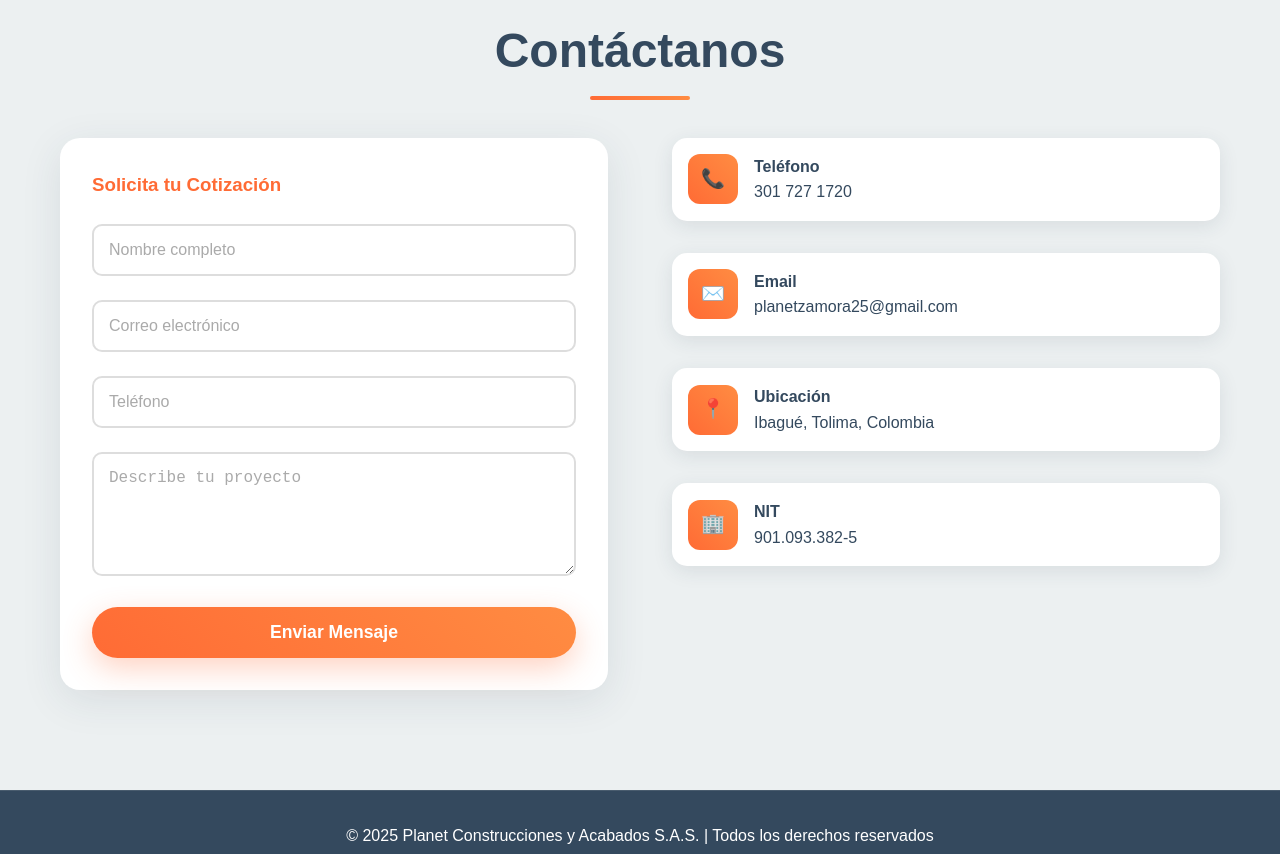
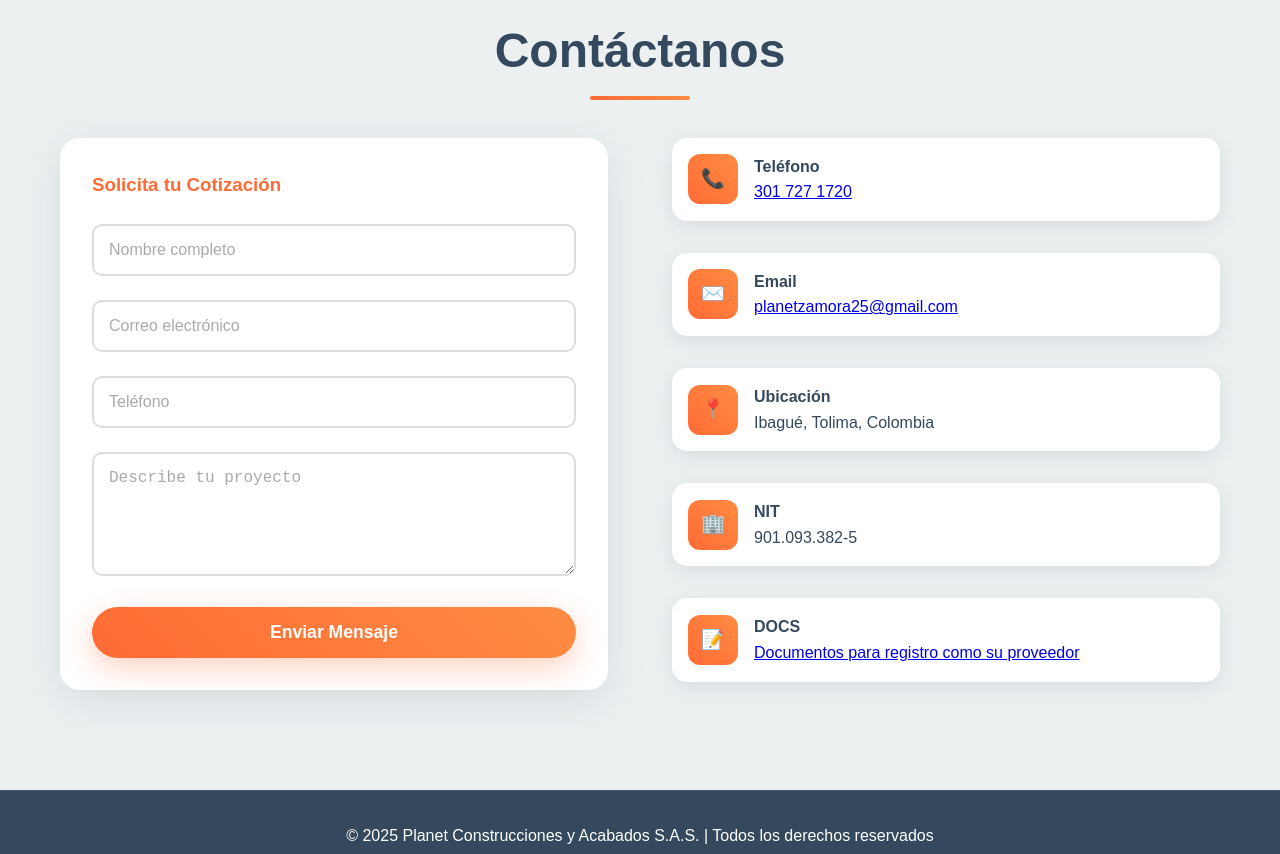
Before and after one commit to Edwinlogo/Planet, a plain HTML site: page index.html in a window 1280 px wide. Shown: the part 2820-3674 px from the top of the page. Drawn offline with Linux system fonts and the light colour scheme.

Commit message:
Update index.html

```diff
--- a/index.html
+++ b/index.html
@@ -468,7 +468,7 @@
         <!-- Video de fondo (reemplaza con tu video) -->
         <video class="hero-video" autoplay muted loop playsinline>
             <source src="https://planetconstrucciones.dcedwin.com/img/video.mp4" type="video/mp4">
-            <source src="tu-video-construccion.webm" type="video/webm">
+            <source src="https://planetconstrucciones.dcedwin.com/img/video.webm" type="video/webm">
             <!-- Fallback para navegadores que no soporten video -->
             Tu navegador no soporta el elemento de video.
         </video>
@@ -505,7 +505,7 @@
     <!-- Services Section -->
     <section id="servicios" class="section section-services">
         <div class="container">
-            <h2 class="section-title animate-on-scroll" style="color: #333;">Nuestros Servicios</h2>
+            <h2 class="section-title animate-on-scroll" style="color: #333;">Servicios Destacados</h2>
             <div class="services-grid">
                 <div class="service-card animate-on-scroll" onclick="openGallery('urbanismo')">
                     <div class="service-icon">🏗️</div>
@@ -546,14 +546,14 @@
             <h2 class="section-title animate-on-scroll">Misión & Visión</h2>
             <div class="mv-grid">
                 <div class="mv-card animate-on-scroll">
-                    <h3 style="color: var(--orange-primary); margin-bottom: 1rem; font-size: 1.5rem;">🎯 Nuestra Misión</h3>
+                    <h3 style="color: var(--orange-primary); margin-bottom: 1rem; font-size: 1.5rem;">Nuestra Misión</h3>
                     <p>Somos una empresa dedicada a brindar servicios de construcción, remodelación y mantenimiento,
                     con nuestra experiencia y compromiso contribuimos al éxito de los proyectos de nuestros clientes.
                     Contamos con un equipo humano comprometido y consciente que los servicios prestados deben ser
                     óptimos y funcionales.</p>
                 </div>
                 <div class="mv-card animate-on-scroll">
-                    <h3 style="color: var(--orange-primary); margin-bottom: 1rem; font-size: 1.5rem;">🚀 Nuestra Visión</h3>
+                    <h3 style="color: var(--orange-primary); margin-bottom: 1rem; font-size: 1.5rem;">Nuestra Visión</h3>
                     <p>Para el año 2030 seremos una organización líder en el campo de arquitectura e ingeniería civil,
                     preservando el medio ambiente. Proporcionando oportunidades de desarrollo integral, caracterizados
                     por una sólida cultura de servicio, basada en el compromiso de nuestra gente, con calidad,
@@ -590,14 +590,18 @@
                         <div class="contact-icon">📞</div>
                         <div>
                             <h4>Teléfono</h4>
-                            <p>301 727 1720</p>
+                            <p>
+							<a href="tel:3017271720">301 727 1720</a>
+							</p>
                         </div>
                     </div>
                     <div class="contact-item">
                         <div class="contact-icon">✉️</div>
                         <div>
                             <h4>Email</h4>
-                            <p>planetzamora25@gmail.com</p>
+                            <p>
+							<a href="mailto:planetzamora25@gmail.com">planetzamora25@gmail.com</a>
+							</p>
                         </div>
                     </div>
                     <div class="contact-item">
@@ -607,13 +611,25 @@
                             <p>Ibagué, Tolima, Colombia</p>
                         </div>
                     </div>
-                    <div class="contact-item">
+
+					<div class="contact-item">
                         <div class="contact-icon">🏢</div>
                         <div>
                             <h4>NIT</h4>
                             <p>901.093.382-5</p>
                         </div>
-                    </div>
+					</div>
+
+					<div class="contact-item">
+                        <div class="contact-icon">📝</div>
+                        <div>
+                            <h4>DOCS</h4>
+                            <p>
+							<a href="https://drive.google.com/file/d/1wmCf9cLA43Yx0fKI-dLcnba4eXln7qo8/view?usp=sharing">
+							Documentos para registro como su proveedor
+							</a></p>
+                        </div>
+					</div>
                 </div>
             </div>
         </div>
@@ -678,37 +694,44 @@
         // Galería de imágenes para servicios
         const serviceImages = {
             urbanismo: [
-                'imagen1-urbanismo.jpg',
-                'imagen2-urbanismo.jpg',
-                'imagen3-urbanismo.jpg',
-                'imagen4-urbanismo.jpg'
+                'https://s.yimg.com/ny/api/res/1.2/..JgfCdm507iRUjPB2ItIg--/YXBwaWQ9aGlnaGxhbmRlcjt3PTk2MDtoPTYzOTtjZj13ZWJw/https://media.zenfs.com/en/edinburgh_live_607/79d237bb069d9d69440cc88e79a57309',
+                'https://i.ytimg.com/vi/dXDbgCiKLyA/maxresdefault.jpg',
+                'https://www.elespectador.com/resizer/v2/GEISCRPSZFCFBNW2GGLP5POSSE.jpeg?auth=5cdee28dfb6edc1ecec14ed0e3f4f365a90fab86fbfa9fc0d2d25a971c7bb43c&width=1096&height=730&smart=true&quality=60',
+                'img/imagen4-urbanismo.jpg',
+				'img/imagen6-urbanismo.jpg',
+				'img/imagen5-urbanismo.jpg'
             ],
             enchapes: [
-                'imagen1-enchapes.jpg',
-                'imagen2-enchapes.jpg',
-                'imagen3-enchapes.jpg',
-                'imagen4-enchapes.jpg'
+                'https://m.media-amazon.com/images/I/81TJNXeaZqL.jpg',
+                'img/imagen2-enchapes.jpg',
+                'img/imagen3-enchapes.jpg',
+                'img/imagen4-enchapes.jpg',
+				'img/imagen5-enchapes.jpg',
+				'img/imagen6-enchapes.jpg'
             ],
             resanes: [
-                'imagen1-resanes.jpg',
-                'imagen2-resanes.jpg',
-                'imagen3-resanes.jpg'
+                'https://victoryepes.blogs.upv.es/files/2024/10/Foto-Molins-Reparacion.jpg',
+                'https://deprolsafety.com/cdn/shop/products/salesalesalesalesalesale_8.png?v=1652287590',
+                'https://sanchezgronskirecubrimientos.com/wp-content/uploads/2022/06/IMG_6578-1140x600.jpeg'
             ],
             aseo: [
-                'imagen1-aseo.jpg',
-                'imagen2-aseo.jpg',
-                'imagen3-aseo.jpg'
+                'img/imagen1-aseo.jpg',
+                'img/imagen2-aseo.jpg',
+                'https://www.sicsas.com.co/wp-content/uploads/2022/05/aseo-fino-para-entrega-de-obras.jpeg'
             ],
             remodelaciones: [
-                'imagen1-remodelaciones.jpg',
-                'imagen2-remodelaciones.jpg',
-                'imagen3-remodelaciones.jpg',
-                'imagen4-remodelaciones.jpg'
+                'img/imagen1-remodelaciones.jpg',
+                'img/imagen2-remodelaciones.jpg',
+                'img/imagen3-remodelaciones.jpg',
+                'img/imagen4-remodelaciones.jpg'
             ],
             mamposteria: [
-                'imagen1-mamposteria.jpg',
-                'imagen2-mamposteria.jpg',
-                'imagen3-mamposteria.jpg'
+                'img/imagen1-mamposteria.jpg',
+                'img/imagen2-mamposteria.jpg',
+                'img/imagen3-mamposteria.jpg',
+				'img/imagen4-mamposteria.jpg',
+				'img/imagen5-mamposteria.jpg',
+				'img/imagen6-mamposteria.jpg'
             ]
         };
         const serviceTitles = {
@@ -736,18 +759,9 @@
                     const div = document.createElement('div');
                     div.className = 'gallery-item';
 
-                    // Placeholder mientras no tengas las imágenes
-                    div.innerHTML = `
-                        <div style="text-align: center; padding: 20px;">
-                            <p>${imageSrc}</p>
-                            <small>Agrega tus fotos aquí</small>
-                        </div>
-                    `;
 
-                    // Cuando tengas las imágenes, descomenta esto y comenta lo de arriba:
-                    /*
                     div.innerHTML = `<img src="${imageSrc}" alt="Proyecto ${service}" onerror="this.parentElement.innerHTML='<p>Imagen no encontrada</p>'">`;
-                    */
+
 
                     grid.appendChild(div);
                 });
```
